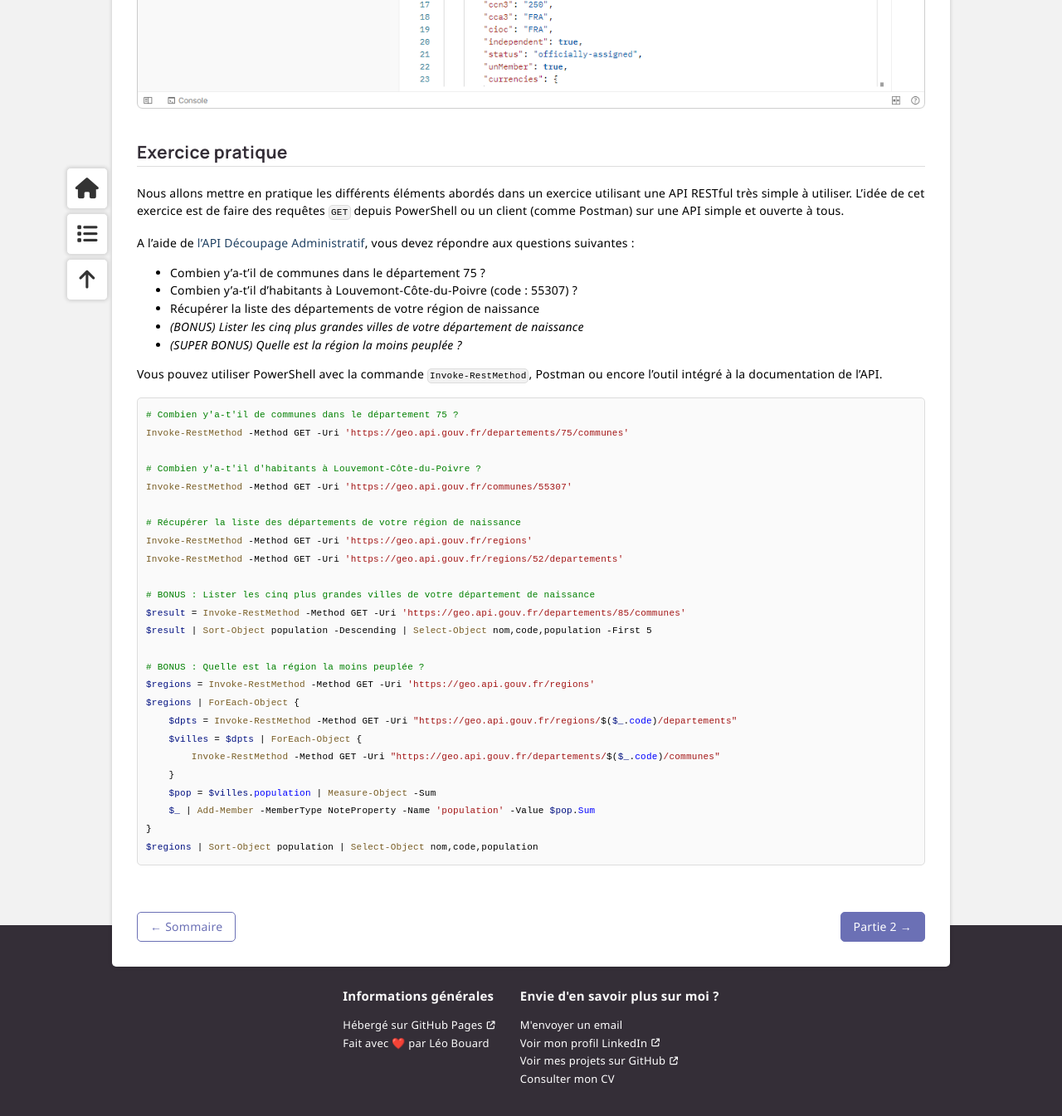
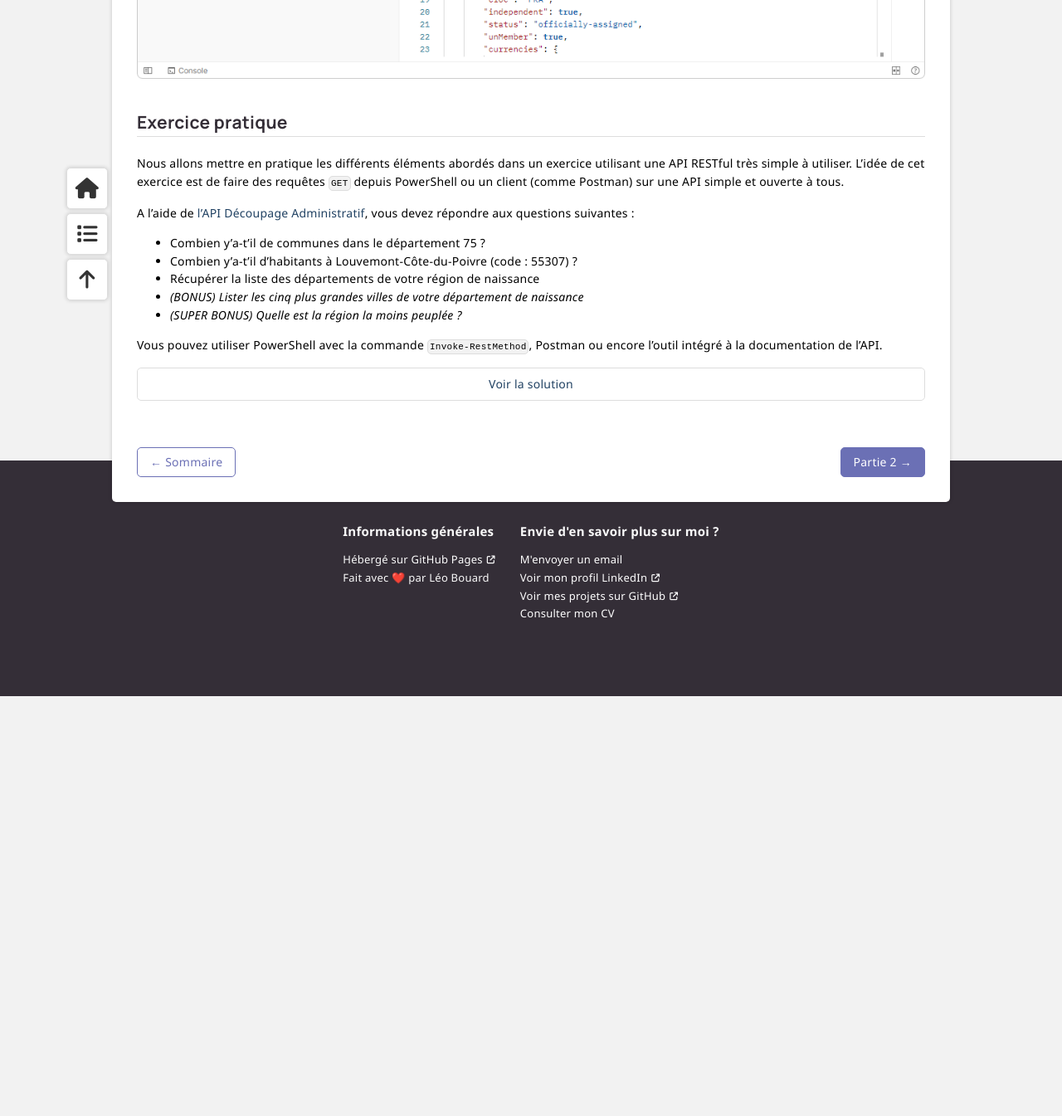
Before and after one commit to leobouard/leobouard.github.io, a Jekyll site: the page built from _posts/2023-09-17-cours-msgraph-001.md, in a window 1280 px wide and 1400 px high, scrolled down 2157 px. Shown: the top 1345 px of the window at 83% size. Built offline with Jekyll 4.4.1, drawn with Linux system fonts in a browser that asks for light colours; nearby versions of some CDN libraries; some web fonts are replaced; after the commit the page ends 2996 px from its top, so only the background shows below that; some of the changed text lies outside the part shown.

Commit message:
Ajout de la correction

````diff
--- a/_posts/2023-09-17-cours-msgraph-001.md
+++ b/_posts/2023-09-17-cours-msgraph-001.md
@@ -81,30 +79,4 @@ A l'aide de [l'API Découpage Administratif](https://api.gouv.fr/documentation/a
 
 Vous pouvez utiliser PowerShell avec la commande `Invoke-RestMethod`, Postman ou encore l'outil intégré à la documentation de l'API.
 
-```powershell
-# Combien y'a-t'il de communes dans le département 75 ?
-Invoke-RestMethod -Method GET -Uri 'https://geo.api.gouv.fr/departements/75/communes'
-
-# Combien y'a-t'il d'habitants à Louvemont-Côte-du-Poivre ?
-Invoke-RestMethod -Method GET -Uri 'https://geo.api.gouv.fr/communes/55307'
-
-# Récupérer la liste des départements de votre région de naissance
-Invoke-RestMethod -Method GET -Uri 'https://geo.api.gouv.fr/regions'
-Invoke-RestMethod -Method GET -Uri 'https://geo.api.gouv.fr/regions/52/departements'
-
-# BONUS : Lister les cinq plus grandes villes de votre département de naissance
-$result = Invoke-RestMethod -Method GET -Uri 'https://geo.api.gouv.fr/departements/85/communes'
-$result | Sort-Object population -Descending | Select-Object nom,code,population -First 5
-
-# BONUS : Quelle est la région la moins peuplée ?
-$regions = Invoke-RestMethod -Method GET -Uri 'https://geo.api.gouv.fr/regions'
-$regions | ForEach-Object {
-    $dpts = Invoke-RestMethod -Method GET -Uri "https://geo.api.gouv.fr/regions/$($_.code)/departements"
-    $villes = $dpts | ForEach-Object {
-        Invoke-RestMethod -Method GET -Uri "https://geo.api.gouv.fr/departements/$($_.code)/communes"
-    }
-    $pop = $villes.population | Measure-Object -Sum
-    $_ | Add-Member -MemberType NoteProperty -Name 'population' -Value $pop.Sum
-}
-$regions | Sort-Object population | Select-Object nom,code,population
-```
+<a class="solution" href="https://github.com/leobouard/leobouard.github.io/blob/main/assets/scripts/cours-msgraph-001.ps1" target="_blank">Voir la solution</a>
````
Also changed, not shown: other parts of _posts/2023-09-17-cours-msgraph-001.md (+0 -2 lines), 1 other file.
